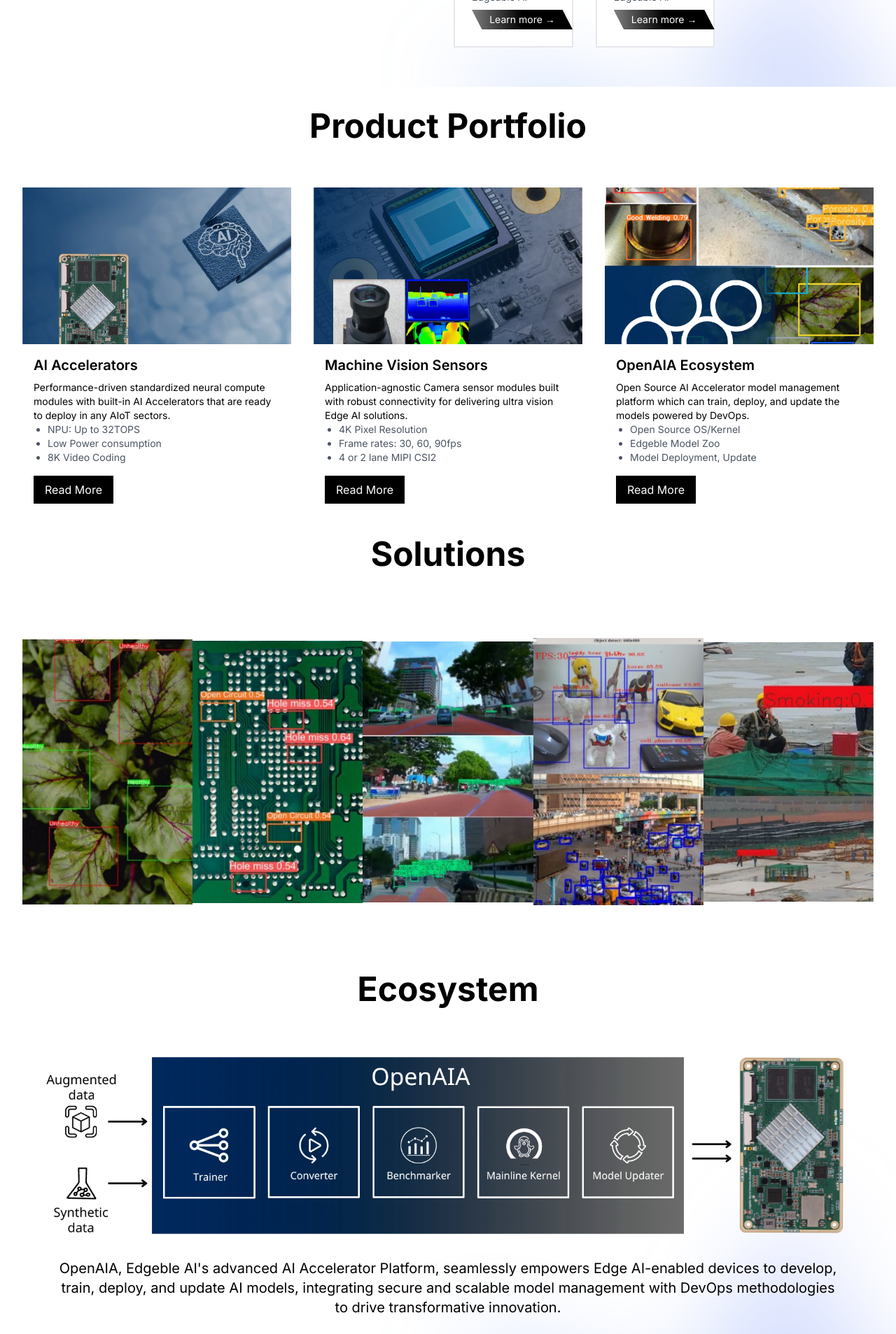
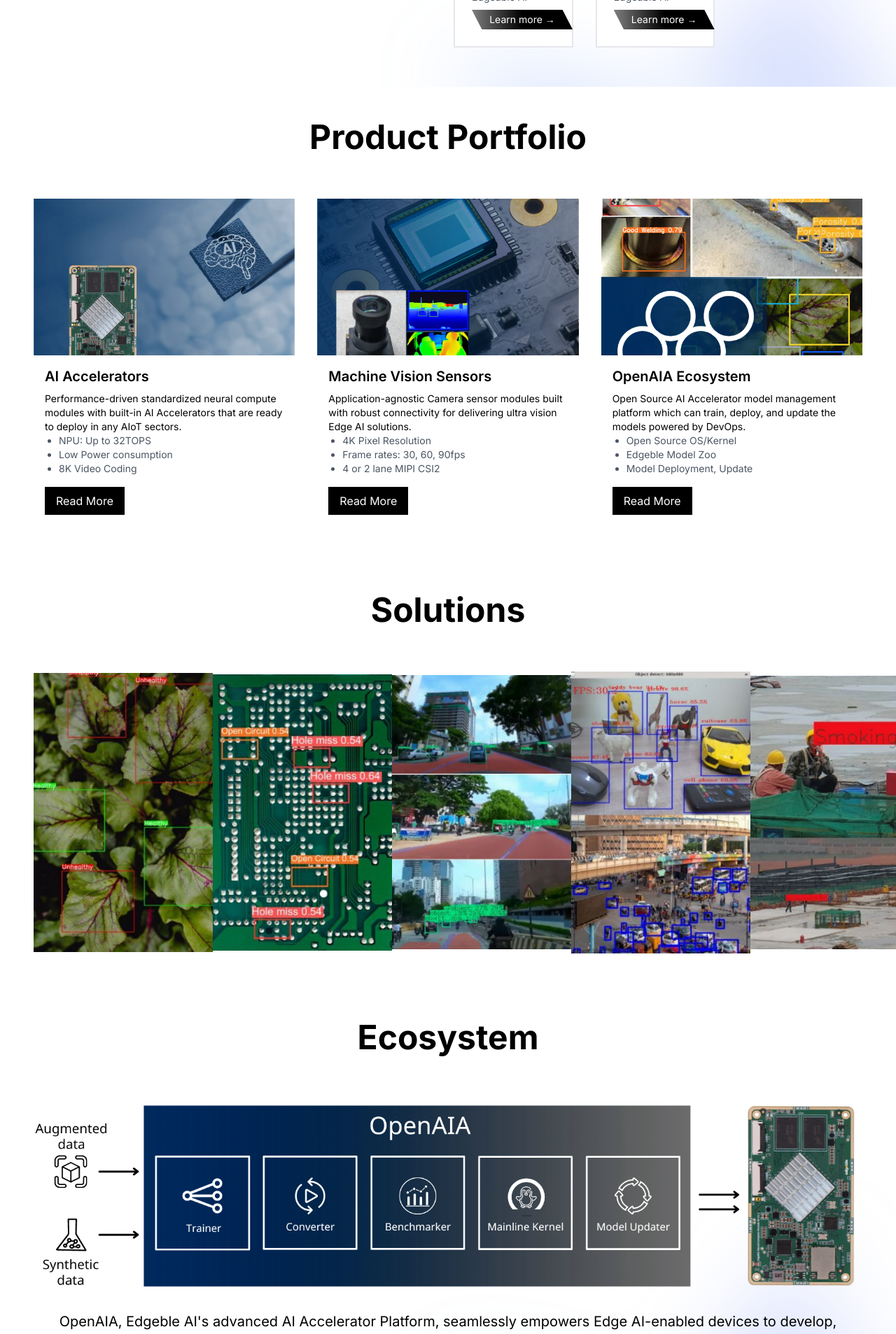
Before and after one commit to edgeble/edgeble, a Next.js app: page / in a window 1280 px wide. Shown: the part 1240-3147 px from the top of the page at 70% size. Built offline with nearby package versions, Linux system fonts and the light colour scheme.

Commit message:
corrected the padding

```diff
--- a/app/components/ProductPortfolio.tsx
+++ b/app/components/ProductPortfolio.tsx
@@ -37,7 +37,7 @@ const products = [
 
 const ProductPortfolio: React.FC = () => (
   <motion.div initial={{ opacity: 0 }} whileInView={{ opacity: 1 }} transition={{ duration: 0.5 }} className="flex flex-col items-center justify-center">
-    <div className="w-full max-w-7xl p-8">
+    <div className="w-full max-w-7xl p-8 md:p-10 lg:p-12 2xl:p-14">
       <h1 className="text-xl md:text-3xl lg:text-4xl xl:text-5xl 2xl:text-6xl font-bold mb-4 lg:mb-12 xl:mb-16 2xl:mb-16 text-center">Product Portfolio</h1>
       <div className="grid grid-cols-1 md:grid-cols-2 lg:grid-cols-3 gap-8">
         {products.map((product, index) => (
--- a/app/page.tsx
+++ b/app/page.tsx
@@ -76,12 +76,12 @@ export default function Home() {
     initial={{ opacity: 0 }}
     whileInView={{ opacity: 1 }}
     transition={{ duration: 0.5 }}
-    className="h-auto w-screen bg-white"
+    className="h-auto w-screen bg-white p-8 md:p-10 lg:p-12 2xl:p-14"
 >
     <p className="text-xl md:text-3xl lg:text-4xl xl:text-5xl 2xl:text-6xl font-bold mb-4 lg:mb-12 xl:mb-16 2xl:mb-16 text-center">
         Solutions
     </p>
-    <div className="w-screen flex items-center justify-center p-8">
+    <div className="w-screen flex items-center justify-center">
         <img src="./s1.png" className="transition-transform duration-300 hover:scale-110 cursor-pointer object-contain" style={{ width: "calc(100% / 5)", height: "auto" }} />
         <img src="./s2.png" className="transition-transform duration-300 hover:scale-110 cursor-pointer object-contain" style={{ width: "calc(100% / 5)", height: "auto" }} />
         <img src="./s3.png" className="transition-transform duration-300 hover:scale-110 cursor-pointer object-contain" style={{ width: "calc(100% / 5)", height: "auto" }} />
@@ -92,7 +92,7 @@ export default function Home() {
 
 
             <motion.div initial={{ opacity: 0 }} whileInView={{ opacity: 1 }} transition={{ duration: 0.5 }} className="h-auto w-screen">
-                <div className="p-8 lg:p-16 2xl:p-24 w-full relative isolate">
+                <div className="p-8 md:p-10 lg:p-12 2xl:p-14 w-full relative isolate">
                     <p className="text-xl md:text-3xl lg:text-4xl xl:text-5xl 2xl:text-6xl font-bold mb-4 lg:mb-12 xl:mb-16 2xl:mb-16 text-center">
                         Ecosystem
                     </p>
```
